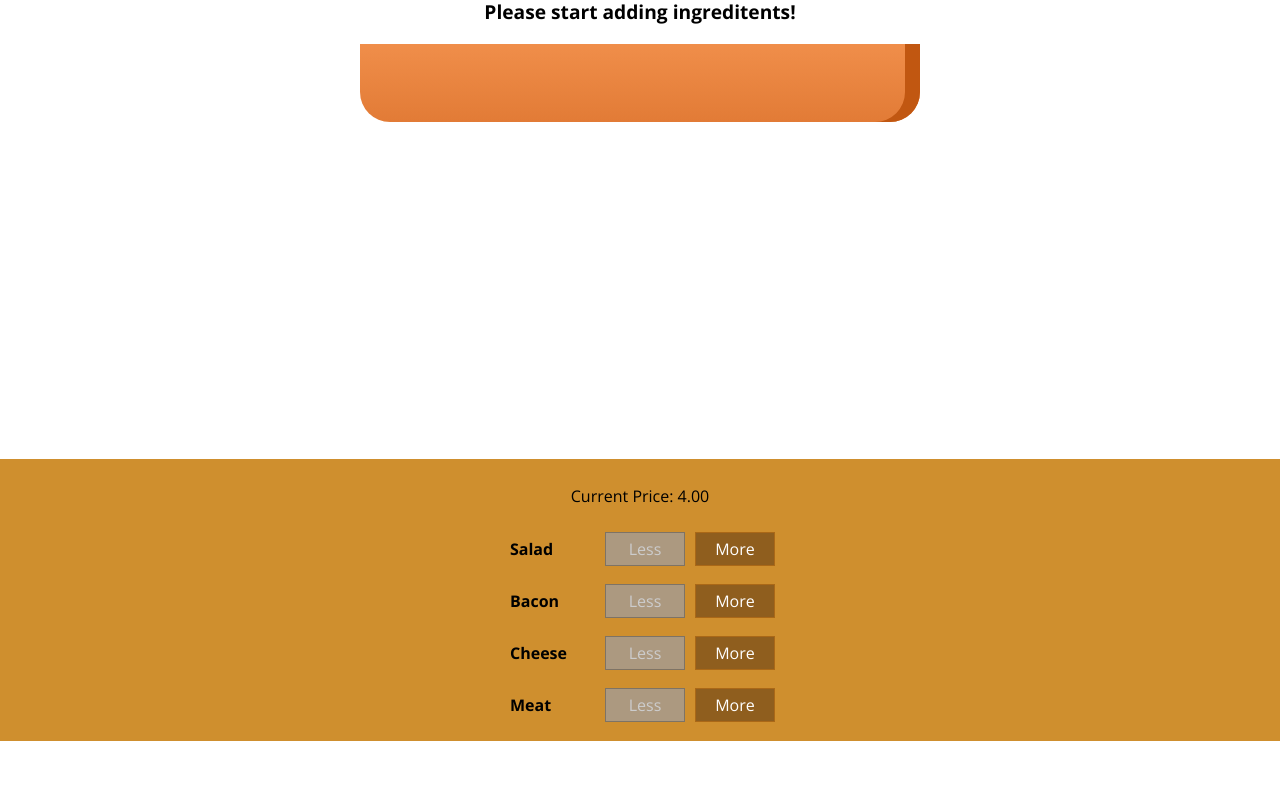
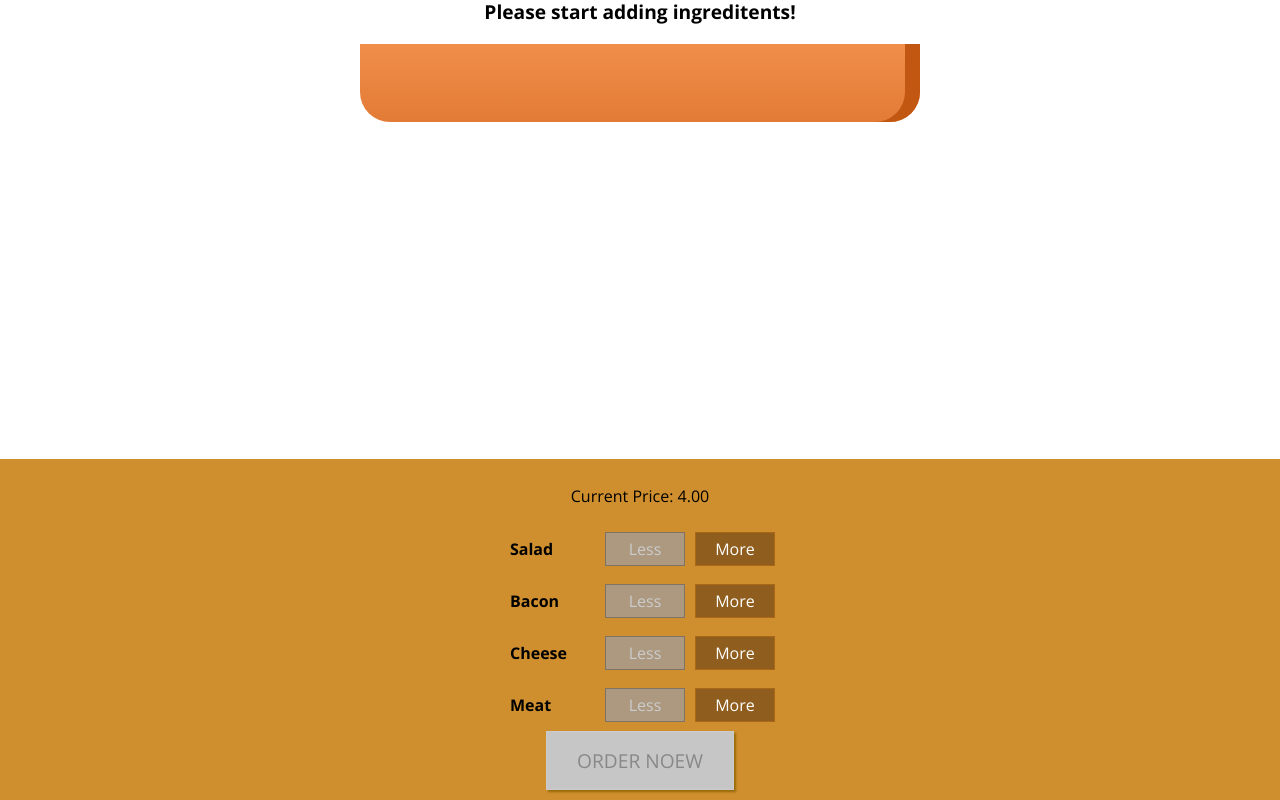
Before and after one commit to art0254/my-learn-udemy-maximum-react, a React (Create React App) app in the folder buger_builder/: page / in a window 1280 px wide. Shown: the part 179-979 px from the top of the page. Before the commit the page ends 920 px from the top, so only its background shows below. Built offline with nearby package versions, Linux system fonts and the light colour scheme.

Commit message:
add function order noew

```diff
--- a/buger_builder/src/components/Burger/BuildControls/BuildControls.js
+++ b/buger_builder/src/components/Burger/BuildControls/BuildControls.js
@@ -20,6 +20,9 @@ const buildControls = (props) => (
         disabled={props.disabled[ctrl.type]}
       />
     ))}
+    <button disabled={!props.purchasable} className={classes.OrderButton}>
+      ORDER NOEW
+    </button>
   </div>
 );
 
--- a/buger_builder/src/components/Burger/BuildControls/BuildControls.module.css
+++ b/buger_builder/src/components/Burger/BuildControls/BuildControls.module.css
@@ -8,3 +8,45 @@
   margin: auto;
   padding: 10px 0;
 }
+
+
+.OrderButton {
+    background-color: #DAD735;
+    outline: none;
+    cursor: pointer;
+    border: 1px solid #966909;
+    color: #966909;
+    font-family: inherit;
+    font-size: 1.2em;
+    padding: 15px 30px;
+    box-shadow: 2px 2px 2px #966909;
+}
+
+.OrderButton:hover, .OrderButton:active {
+    background-color: #A0DB41;
+    border: 1px solid #966909;
+    color: #966909;
+}
+
+.OrderButton:disabled {
+    background-color: #C7C6C6;
+    cursor: not-allowed;
+    border: 1px solid #ccc;
+    color: #888888;
+}
+
+.OrderButton:not(:disabled) {
+    animation: enable 0.3s linear;
+}
+
+@keyframes enable {
+    0% {
+        transform: scale(1);
+    }
+    60% {
+        transform: scale(1.1);
+    }
+    100% {
+        transform: scale(1);
+    }
+}
--- a/buger_builder/src/containers/BurgerBuilder/BurgerBuilder.js
+++ b/buger_builder/src/containers/BurgerBuilder/BurgerBuilder.js
@@ -17,8 +17,23 @@ class BurgetBuilder extends Component {
       meat: 0,
     },
     totalPrice: 4,
+    purchasable: false,
   };
 
+  updatePurchaseState(ingreditents) {
+    // const ingreditents = {
+    //   ...this.state.ingreditents,
+    // };
+    const sum = Object.keys(ingreditents)
+      .map((igKey) => {
+        return ingreditents[igKey];
+      })
+      .reduce((sum, el) => {
+        return sum + el;
+      }, 0);
+
+    this.setState({ purchasable: sum > 0 });
+  }
   addIngredientHandler = (type) => {
     const oldCount = this.state.ingreditents[type];
     const updateCount = oldCount + 1;
@@ -33,6 +48,7 @@ class BurgetBuilder extends Component {
       totalPrice: newPrice,
       ingreditents: updatedIngreditents,
     });
+    this.updatePurchaseState(updatedIngreditents);
   };
   removeIngredientHandler = (type) => {
     const oldCount = this.state.ingreditents[type];
@@ -49,6 +65,7 @@ class BurgetBuilder extends Component {
       totalPrice: newPrice,
       ingreditents: updatedIngreditents,
     });
+    this.updatePurchaseState(updatedIngreditents);
   };
 
   render() {
@@ -65,6 +82,7 @@ class BurgetBuilder extends Component {
           price={this.state.totalPrice}
           ingreditentAdded={this.addIngredientHandler}
           ingreditentRemoved={this.removeIngredientHandler}
+          purchasable={this.state.purchasable}
           disabled={disabledInfo}
         />
       </Aux>
```
Also changed, not shown: 1 other file (tests, documents, lock files or other folders).
